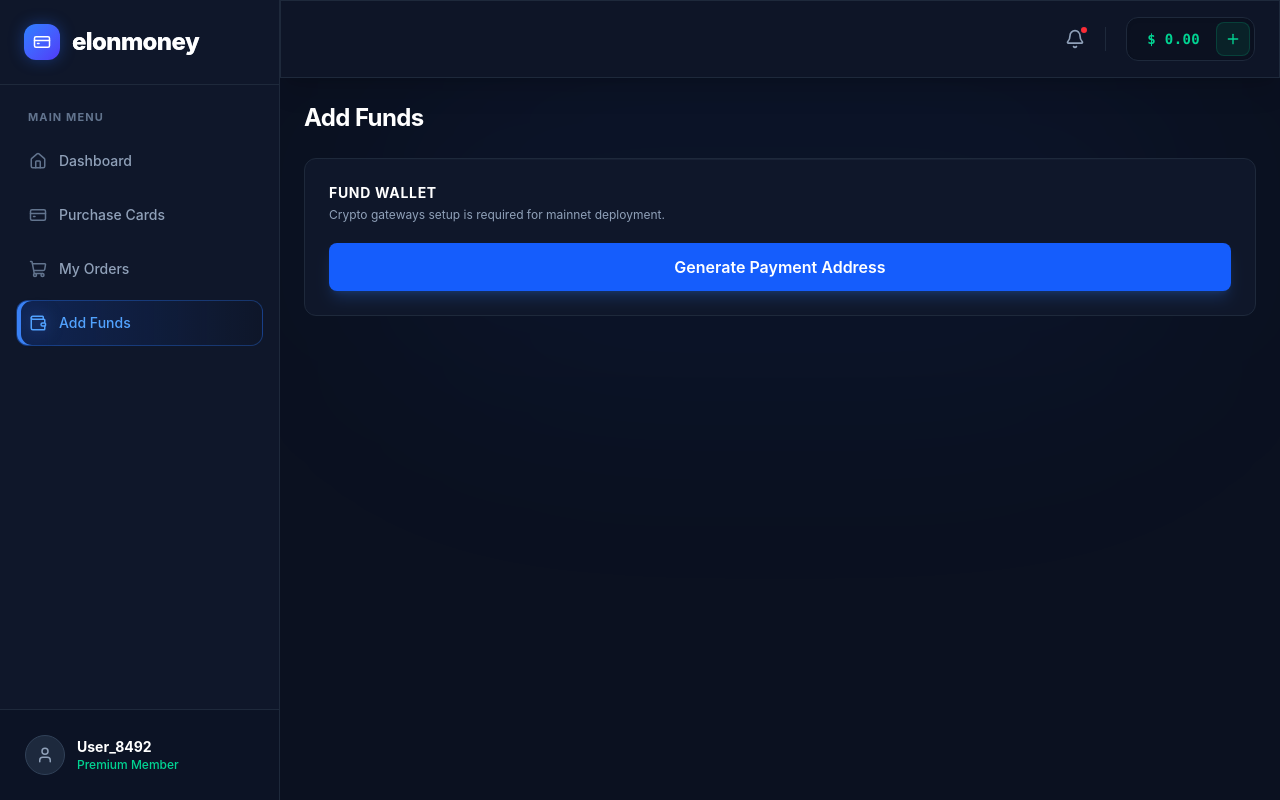
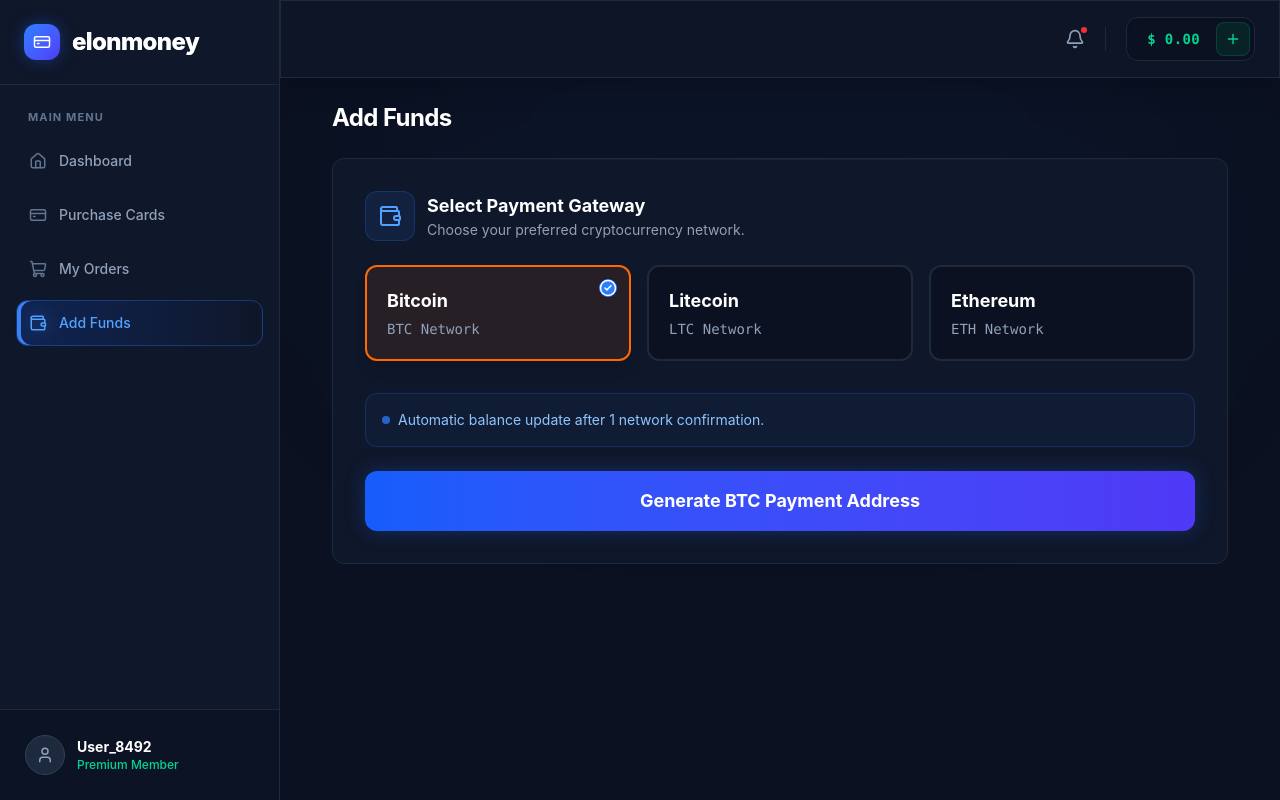
Before and after one commit to visatk/mining, a React (Vite) app: page /topup in a window 1280 px wide. Built offline with nearby package versions, Linux system fonts and the light colour scheme.

Commit message:
Update Topup.tsx

```diff
--- a/src/pages/Topup.tsx
+++ b/src/pages/Topup.tsx
@@ -1,16 +1,58 @@
-import React from 'react';
+import React, { useState } from 'react';
 import { PageHeader } from '../components/shared/PageHeader';
 import { Card } from '../components/shared/Card';
+import { CheckCircle2, Wallet } from 'lucide-react';
+
+const CRYPTO_METHODS = [
+  { id: 'btc', name: 'Bitcoin', ticker: 'BTC', color: 'border-orange-500', bg: 'bg-orange-500/10' },
+  { id: 'ltc', name: 'Litecoin', ticker: 'LTC', color: 'border-blue-400', bg: 'bg-blue-400/10' },
+  { id: 'eth', name: 'Ethereum', ticker: 'ETH', color: 'border-purple-500', bg: 'bg-purple-500/10' },
+];
 
 export function Topup() {
+  const [selected, setSelected] = useState('btc');
+
   return (
-    <div className="space-y-6 lg:space-y-8 max-w-5xl animate-in fade-in duration-300">
+    <div className="space-y-6 lg:space-y-8 max-w-4xl mx-auto animate-in fade-in duration-500">
       <PageHeader title="Add Funds" />
-      <Card className="p-6">
-        <h2 className="text-sm font-bold text-white mb-1 uppercase tracking-wider">Fund Wallet</h2>
-        <p className="text-xs text-slate-400 mb-5">Crypto gateways setup is required for mainnet deployment.</p>
-        <button className="w-full bg-blue-600 hover:bg-blue-500 text-white font-semibold py-3 rounded-lg transition-all shadow-lg shadow-blue-500/20 active:scale-[0.98]">
-          Generate Payment Address
+      <Card className="p-6 md:p-8" glow>
+        <div className="flex items-center gap-3 mb-6">
+          <div className="p-3 bg-blue-500/10 text-blue-400 rounded-xl border border-blue-500/20">
+            <Wallet size={24} />
+          </div>
+          <div>
+            <h2 className="text-lg font-bold text-white">Select Payment Gateway</h2>
+            <p className="text-sm text-slate-400">Choose your preferred cryptocurrency network.</p>
+          </div>
+        </div>
+
+        <div className="grid grid-cols-1 md:grid-cols-3 gap-4 mb-8">
+          {CRYPTO_METHODS.map((method) => (
+            <button
+              key={method.id}
+              onClick={() => setSelected(method.id)}
+              className={`relative p-5 rounded-xl border-2 text-left transition-all ${selected === method.id ? `${method.color} ${method.bg} shadow-lg` : 'border-[#1e293b] bg-[#0b1120] hover:border-[#334155]'}`}
+            >
+              {selected === method.id && (
+                <div className="absolute top-3 right-3 text-white bg-blue-500 rounded-full">
+                  <CheckCircle2 size={18} />
+                </div>
+              )}
+              <h3 className="font-bold text-white text-lg">{method.name}</h3>
+              <p className="text-slate-400 text-sm font-mono mt-1">{method.ticker} Network</p>
+            </button>
+          ))}
+        </div>
+
+        <div className="p-4 bg-blue-500/5 border border-blue-500/20 rounded-xl mb-6">
+          <p className="text-sm text-blue-300 flex items-center gap-2">
+            <span className="w-2 h-2 rounded-full bg-blue-500 animate-pulse"></span>
+            Automatic balance update after 1 network confirmation.
+          </p>
+        </div>
+
+        <button className="w-full bg-gradient-to-r from-blue-600 to-indigo-600 hover:from-blue-500 hover:to-indigo-500 text-white font-bold py-4 rounded-xl transition-all shadow-[0_0_20px_rgba(37,99,235,0.3)] active:scale-[0.98] text-lg">
+          Generate {CRYPTO_METHODS.find(m => m.id === selected)?.ticker} Payment Address
         </button>
       </Card>
     </div>
```
